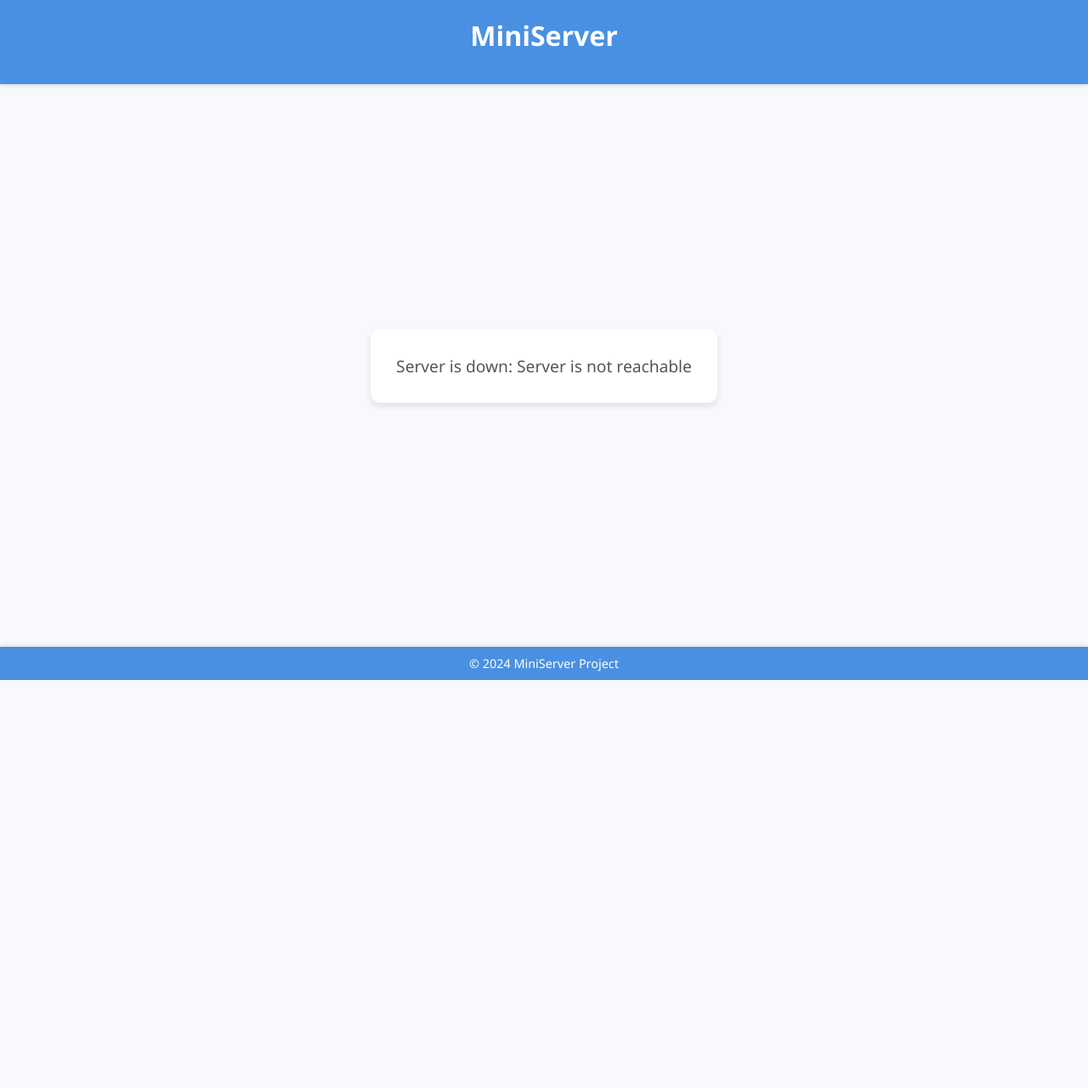
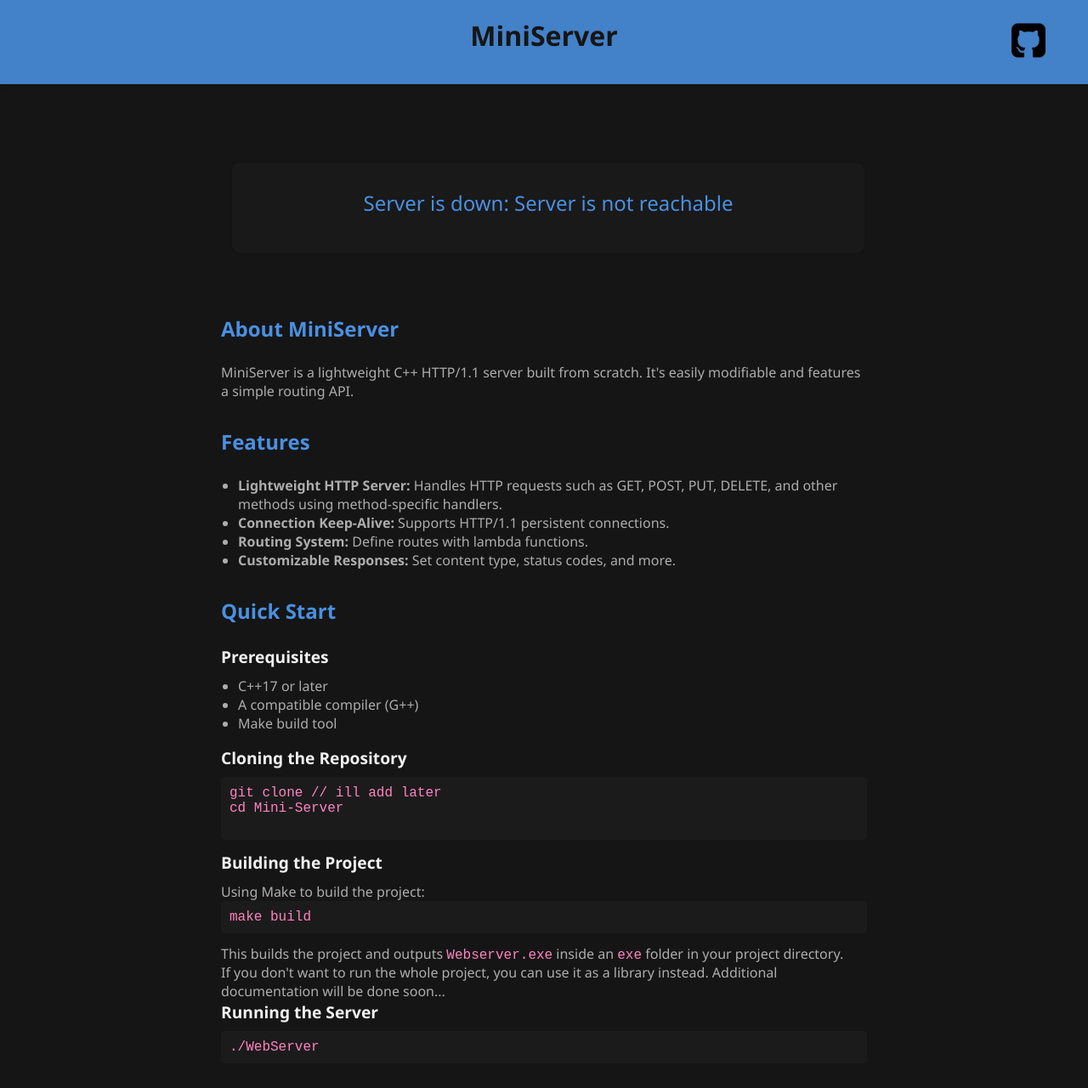
Before and after one commit to GAURAV-DEEP01/MiniServer, a plain HTML site: page public/index.html in a window 1280 px wide. Shown: the top 1280 px of the page at 85% size. Before the commit the page ends 800 px from the top, so only its background shows below. Drawn offline with Linux system fonts and the light colour scheme; no server answers.

Commit message:
Query parameter API / webpage update / Stable Server

```diff
--- a/public/index.html
+++ b/public/index.html
@@ -1,23 +1,121 @@
 <!DOCTYPE html>
 <html lang="en">
+
 <head>
-    <meta charset="UTF-8">
-    <meta name="viewport" content="width=device-width, initial-scale=1.0">
+    <meta charset="UTF-8" />
+    <meta name="viewport" content="width=device-width, initial-scale=1.0" />
     <title>MiniServer Status</title>
-    <link rel="stylesheet" href="style.css">
+    <link rel="stylesheet" href="style.css" />
 </head>
+
 <body>
     <header>
         <h1>MiniServer</h1>
+        <a href="https://github.com/GAURAV-DEEP01" target="_blank">
+            <img src="github-logo.png" alt="GitHub Logo" class="github-logo" />
+        </a>
     </header>
     <main>
         <div id="status-container">
-            <p id="status-message">Checking server status...</p>
+            <p id="heading-message"></p>
         </div>
+        <section id="description">
+            <h2>About MiniServer</h2>
+            <p>
+                MiniServer is a lightweight C++ HTTP/1.1 server built from scratch.
+                It's easily modifiable and features a simple routing API.
+            </p>
+        </section>
+
+        <section id="features">
+            <h2>Features</h2>
+            <ul>
+                <li>
+                    <strong>Lightweight HTTP Server:</strong> Handles HTTP requests such
+                    as GET, POST, PUT, DELETE, and other methods using method-specific
+                    handlers.
+                </li>
+                <li>
+                    <strong>Connection Keep-Alive:</strong> Supports HTTP/1.1 persistent
+                    connections.
+                </li>
+                <li>
+                    <strong>Routing System:</strong> Define routes with lambda
+                    functions.
+                </li>
+                <li>
+                    <strong>Customizable Responses:</strong> Set content type, status
+                    codes, and more.
+                </li>
+            </ul>
+        </section>
+
+        <section id="quick-start">
+            <h2>Quick Start</h2>
+            <h3>Prerequisites</h3>
+            <ul>
+                <li>C++17 or later</li>
+                <li>A compatible compiler (G++)</li>
+                <li>Make build tool</li>
+            </ul>
+
+            <h3>Cloning the Repository</h3>
+            <pre><code>git clone // ill add later
+cd Mini-Server
+            </code></pre>
+
+            <h3>Building the Project</h3>
+            <p>Using Make to build the project:</p>
+            <pre><code>make build</code></pre>
+            <p>
+                This builds the project and outputs <code>Webserver.exe</code> inside
+                an <code>exe</code> folder in your project directory.
+            </p>
+            <p>
+                If you don't want to run the whole project, you can use it as a
+                library instead. Additional documentation will be done soon...
+            </p>
+
+            <h3>Running the Server</h3>
+            <pre><code>./WebServer</code></pre>
+        </section>
+
+        <section id="example-usage">
+            <h2>Simple Example Usage</h2>
+            <p>
+                You can define routes and handle requests using the following API:
+            </p>
+            <pre><code>// Inside main, create a HttpServer instance
+HttpServer server;
+
+// Define route method (There are routes for other HTTP methods too)
+// Make sure you have 'index.html'
+server.routeGet["/"] = [](Request &req, Response &res) -> int {
+    res.setContentType("text/html");
+    res.sendFile("index.html");
+    res.setStatus(200);
+    return 0;
+};
+
+// Listen on a port (This method invocation should be after all 'route' definitions)
+server.listen(9090);
+        </code></pre>
+            <p>Now, check out <code>localhost:9090/</code> on your browser.</p>
+        </section>
+        <section id="contributing">
+            <h2>Contributing</h2>
+            <p>
+                Contributions are welcome! Please submit a pull request or open an
+                issue to discuss any changes.
+            </p>
+            <a href="https://github.com/GAURAV-DEEP01" target="_blank">Github</a>
+        </section>
     </main>
+
     <footer>
         <p>© 2024 MiniServer Project</p>
     </footer>
     <script src="script.js"></script>
 </body>
+
 </html>
--- a/public/script.js
+++ b/public/script.js
@@ -1,5 +1,5 @@
 document.addEventListener('DOMContentLoaded', () => {
-    const statusMessage = document.getElementById('status-message');
+    const statusMessage = document.getElementById('heading-message');
 
     fetch('/status')
         .then(response => {
@@ -10,7 +10,7 @@ document.addEventListener('DOMContentLoaded', () => {
             }
         })
         .then(data => {
-            statusMessage.textContent = 'Server is up and running: ' + data;
+            statusMessage.textContent =  data;
         })
         .catch(error => {
             statusMessage.textContent = 'Server is down: ' + error.message;
--- a/public/style.css
+++ b/public/style.css
@@ -1,4 +1,3 @@
-/* Basic Reset */
 * {
     margin: 0;
     padding: 0;
@@ -7,50 +6,122 @@
 
 body {
     font-family: 'Segoe UI', Tahoma, Geneva, Verdana, sans-serif;
-    background-color: #f7f9fc;
-    color: #333;
+    background-color: #151515;
+    color: #f1f1f1b1;
     display: flex;
     flex-direction: column;
     min-height: 100vh;
 }
 
 header {
-    background-color: #4a90e2;
-    color: #fff;
+    background-color: #4a91e2df;
+    color: #151515;
     padding: 20px;
     text-align: center;
     box-shadow: 0 2px 5px rgba(0, 0, 0, 0.1);
+    position: relative;
+}
+
+header h1 {
+    display: inline-block;
+    margin-bottom: 0.5em;
+}
+
+header a {
+    position: absolute;
+    top: 50%;
+    right: 50px;
+    transform: translateY(-50%);
+}
+
+.github-logo {
+    width: 40px;
+    height: 40px;
+    transition: transform 0.2s ease-in-out;
+}
+
+.github-logo:hover {
+    transform: scale(1.1);
 }
 
 main {
     flex: 1;
-    display: flex;
-    justify-content: center;
-    align-items: center;
+    padding: 20px;
+    max-width: 800px;
+    margin: auto;
 }
 
-#status-container {
-    text-align: center;
-    background-color: #fff;
-    padding: 30px;
-    border-radius: 12px;
-    box-shadow: 0 4px 8px rgba(0, 0, 0, 0.1);
+section {
+    margin-bottom: 2em;
 }
 
-h1 {
-    margin-bottom: 0.5em;
+h2 {
+    margin-bottom: 1em;
+    color: #4a90e2;
+    font-size: 1.5em;
 }
 
-#status-message {
+h3 {
+    margin-bottom: 0.5em;
+    color: #f1f1f1;
     font-size: 1.2em;
-    color: #555;
+}
+
+ul {
+    list-style-type: disc;
+    margin-left: 20px;
+    margin-bottom: 1em;
+}
+
+pre {
+    background-color: #f1f1f107;
+    padding: 10px;
+    border-radius: 5px;
+    overflow-x: auto;
+    margin-bottom: 1em;
+    scrollbar-color: black;
+}
+
+pre::-webkit-scrollbar {
+    width: 8px;
+    height: 10px;
+}
+
+pre::-webkit-scrollbar-track {
+    background: #242424;
+}
+
+pre::-webkit-scrollbar-thumb {
+    background-color: #373737;
+    border-radius: 6px;
+    border: 3px solid #383838;
+}
+
+code {
+    font-family: 'Courier New', Courier, monospace;
+    color: #ff83c1;
 }
 
 footer {
     background-color: #4a90e2;
-    color: #fff;
+    color: #ffffffc6;
     text-align: center;
     padding: 10px;
     font-size: 0.9em;
     box-shadow: 0 -2px 5px rgba(0, 0, 0, 0.1);
 }
+
+#heading-message{
+    margin-bottom: 0.5em;
+    color: #4a90e2;
+    font-size: 1.5em;
+}
+
+#status-container {
+    text-align: center;
+    background-color: #191919;
+    padding: 30px;
+    margin:70px 0px 70px 10px;
+    border-radius: 12px;
+    border: solid rgba(0, 0, 0, 0.215);
+}
```
Also changed, not shown: public/github-logo.png (added), 9 other files.
